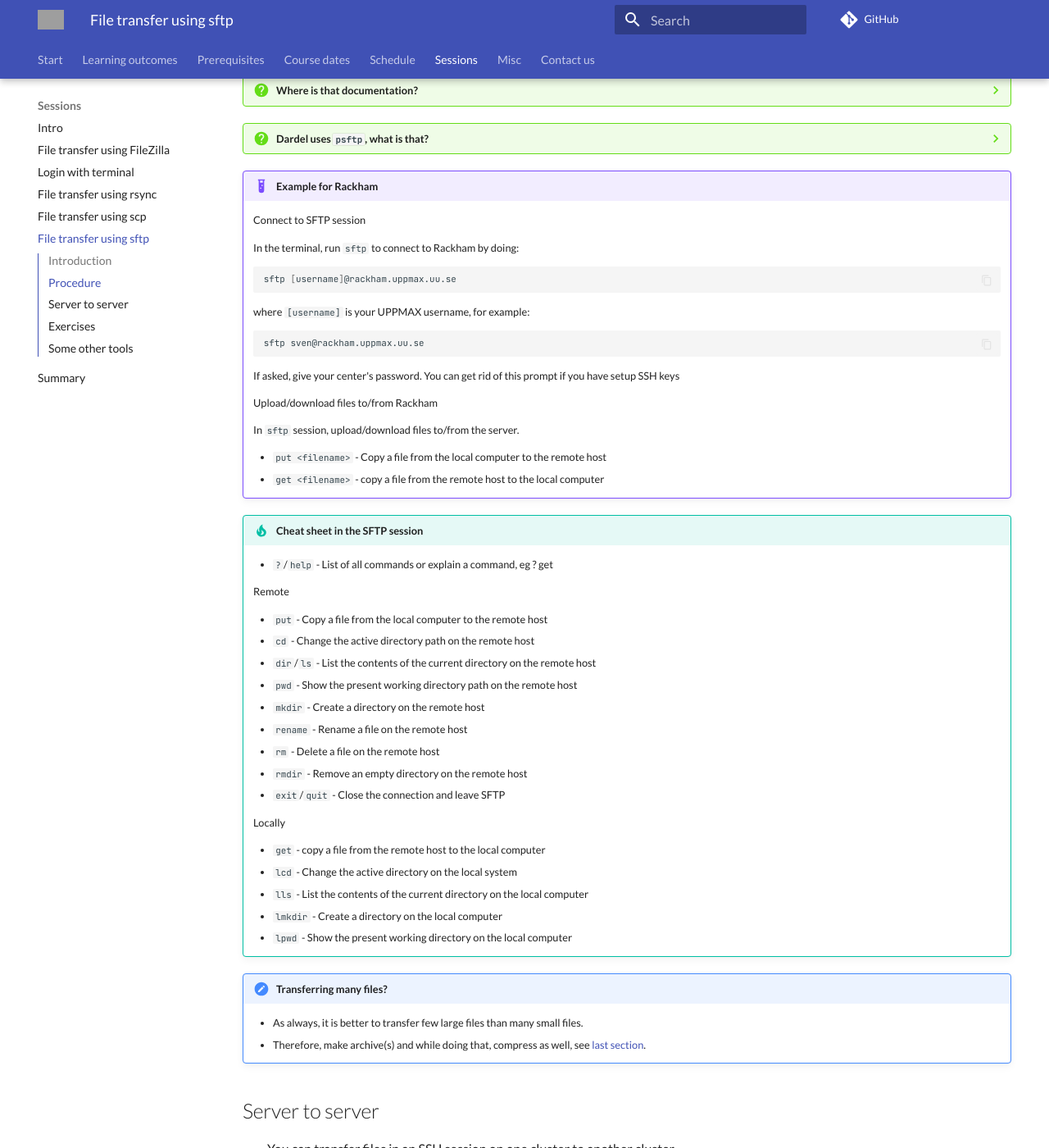
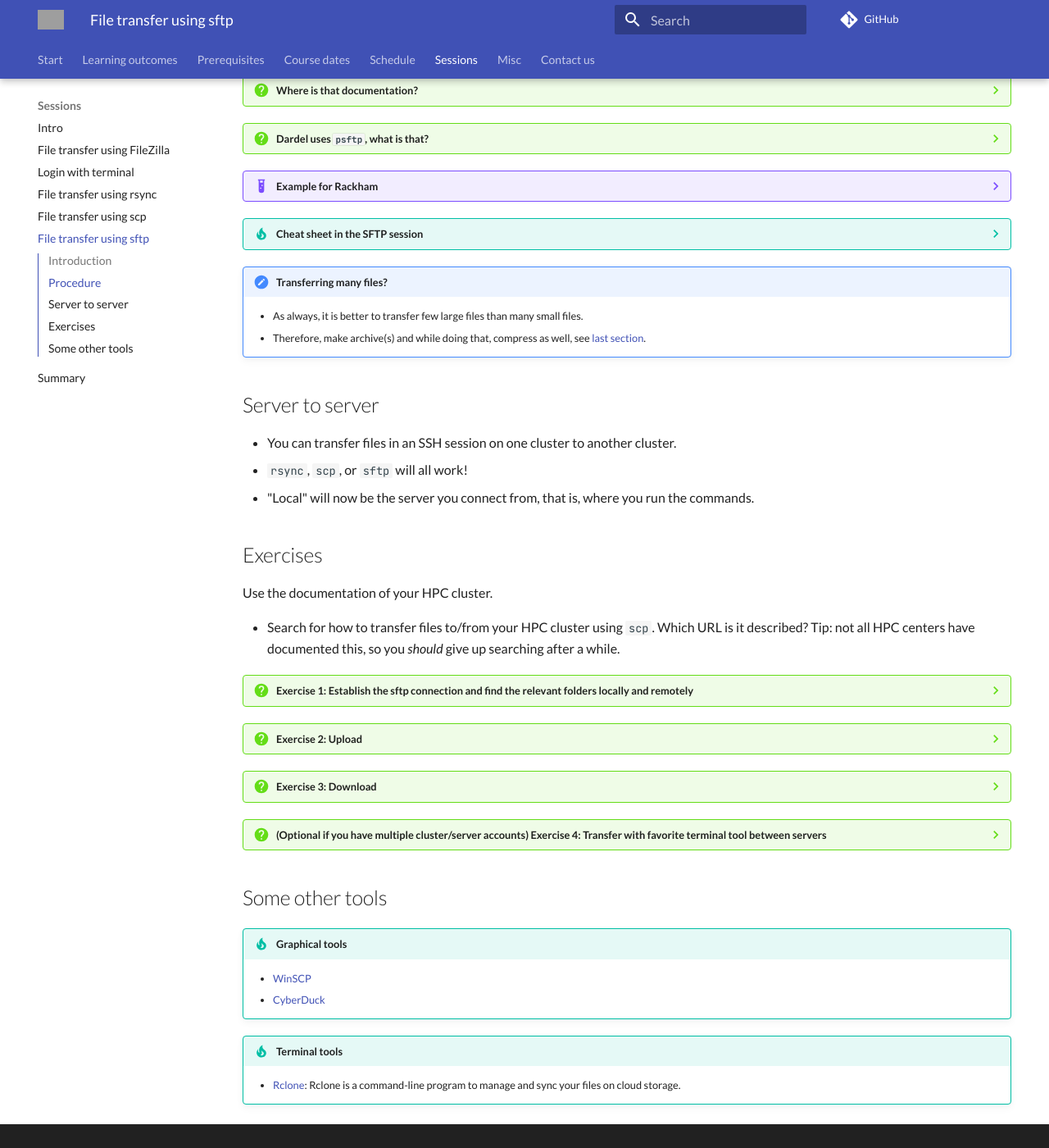
Before and after one commit to UPPMAX/naiss_file_transfer_course, an MkDocs documentation site: the page built from docs/sessions/sftp/README.md, in a window 1280 px wide and 1400 px high, scrolled down 1069 px. Shown: the whole window at 82% size. Built offline with MkDocs 1.6.1 and Material for MkDocs 9.7.7, drawn with Linux system fonts in a browser that asks for light colours; comment, search, counter and statistics services are not loaded; some of the changed text lies outside the part shown; grey boxes are pictures that could not be loaded.

Commit message:
README.md formatting

```diff
--- a/docs/sessions/sftp/README.md
+++ b/docs/sessions/sftp/README.md
@@ -81,7 +81,7 @@ tags:
     - It is just a SFTP component of the client PuTTY.
     - Same commands as for SFTP.
 
-!!!- example "Example for Rackham"
+???- example "Example for Rackham"
 
     Connect to SFTP session
 
@@ -105,11 +105,9 @@ tags:
     In `sftp` session, upload/download files to/from the server.
 
     - ``put <filename>`` - Copy a file from the local computer to the remote host
-    - ``get <filename>`` - copy a file from the remote host to the local computer
+    - ``get <filename>`` - Copy a file from the remote host to the local computer
 
-
-
-!!!- tip "Cheat sheet in the SFTP session"
+???- tip "Cheat sheet in the SFTP session"
 
     - ``?``/``help`` - List of all commands or explain a command, eg ? get
 
@@ -127,7 +125,7 @@ tags:
 
     Locally
 
-    - ``get`` - copy a file from the remote host to the local computer
+    - ``get`` - Copy a file from the remote host to the local computer
     - ``lcd`` - Change the active directory on the local system
     - ``lls`` - List the contents of the current directory on the local computer
     - ``lmkdir`` - Create a directory on the local computer
@@ -142,7 +140,7 @@ tags:
 
 - You can transfer files in an SSH session on one cluster to another cluster.
 - ``rsync``, ``scp``, or ``sftp`` will all work!
-- `"Local" will no be the server you connect from, that is, where you run the commands.
+- "Local" will now be the server you connect from, that is, where you run the commands.
 
 
 ## Exercises
@@ -153,7 +151,7 @@ Use the documentation of your HPC cluster.
 - Search for how to transfer files to/from your HPC cluster using `scp`. Which URL is it described?
   Tip: not all HPC centers have documented this, so you *should* give up searching after a while.
 
-???+ question "Exercise 1: Establish the sftp connection and find the relevant folders locally and remotely"
+???- question "Exercise 1: Establish the sftp connection and find the relevant folders locally and remotely"
 
     Tips
 
@@ -184,7 +182,7 @@ Use the documentation of your HPC cluster.
 
         - Video for Tetralith
 
-???+ question "Exercise 2: Upload"
+???- question "Exercise 2: Upload"
 
     Tips
 
@@ -205,7 +203,7 @@ Use the documentation of your HPC cluster.
 
         - Video for Tetralith
 
-???+ question "Exercise 3: Download"
+???- question "Exercise 3: Download"
 
     Tips
 
@@ -229,7 +227,7 @@ Use the documentation of your HPC cluster.
 
         - Video for Tetralith
 
-???+ question "(Optional if you have multiple cluster/server accounts) Exercise 4: Transfer with favorite terminal tool between servers"
+???- question "(Optional if you have multiple cluster/server accounts) Exercise 4: Transfer with favorite terminal tool between servers"
 
     Tips
 
```
